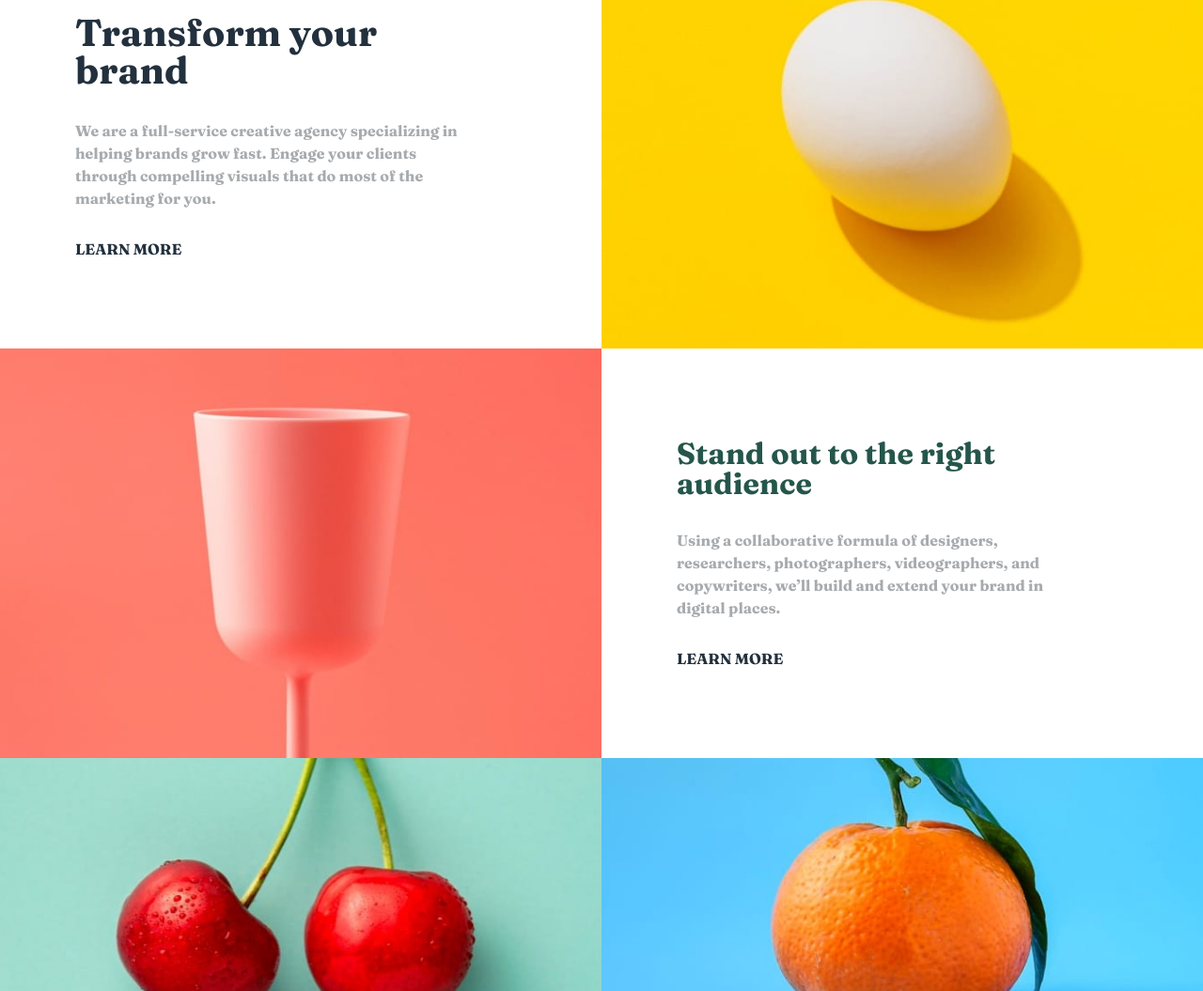
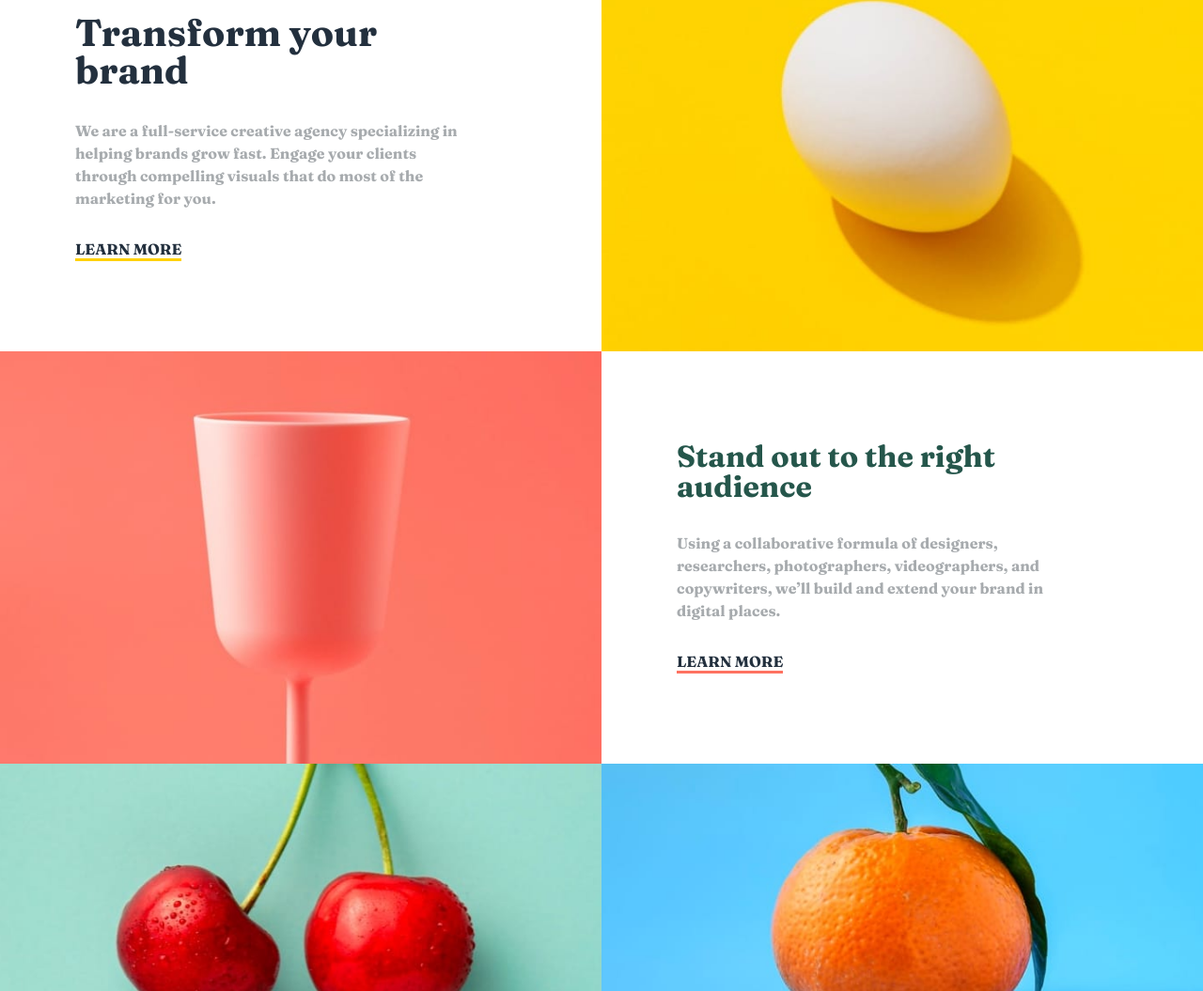
Before and after one commit to favy-codez/frontendmentor-challenge-sunnyside-agency-landing-page, a plain HTML site: page index.html in a window 1280 px wide. Shown: the part 874-1929 px from the top of the page at 94% size. Drawn offline with Linux system fonts and the light colour scheme.

Commit message:
commit message

```diff
--- a/CSS/style.css
+++ b/CSS/style.css
@@ -203,6 +203,13 @@ header h1{
     color: hsl(212, 27%, 19%);
 }
 
+#learn1{
+    border-bottom: 3px solid #FFD101;
+ }
+
+ #learn2{
+    border-bottom: 3px solid #FE7261;
+ }
 
 .section-two-partA{
     width: 50%;
--- a/index.html
+++ b/index.html
@@ -54,7 +54,7 @@
                     Using a collaborative formula of designers, researchers, photographers, videographers,
                     and copywriters, we’ll build and extend your brand in digital places.
                 </p>
-                <a href="#" id="learn1">Learn more</a>
+                <a href="#" id="learn2">Learn more</a>
             </div>
         </div>
 
```
